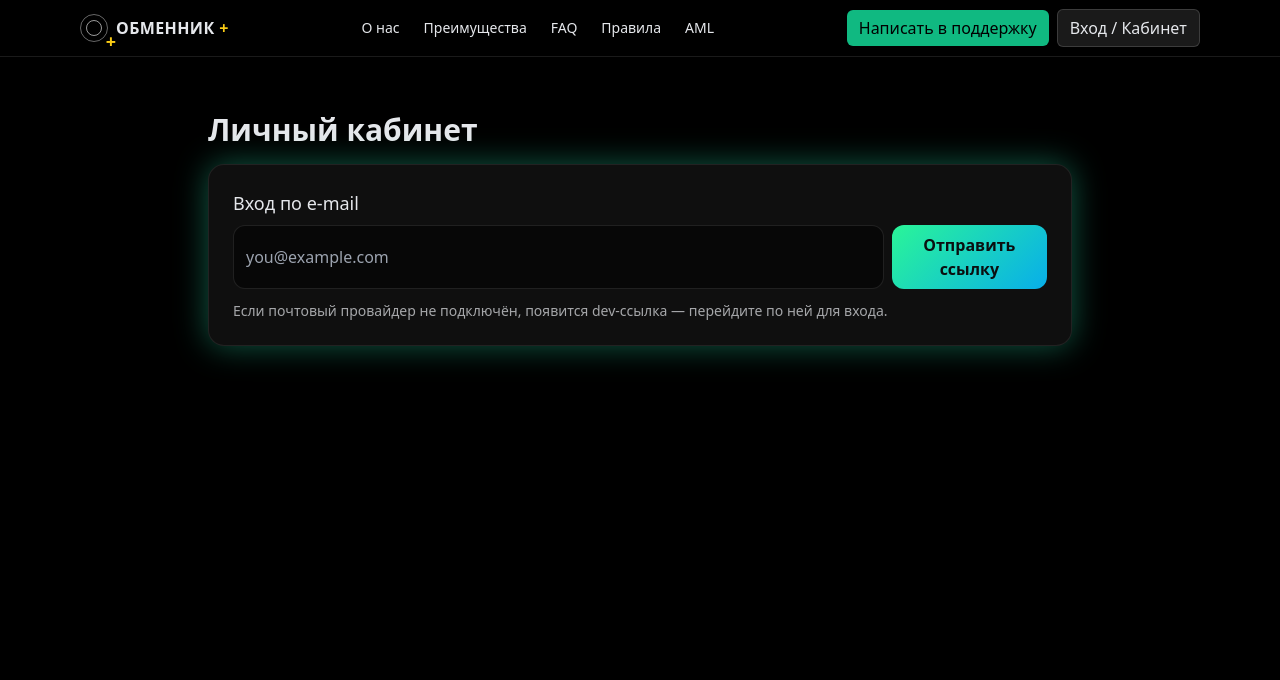
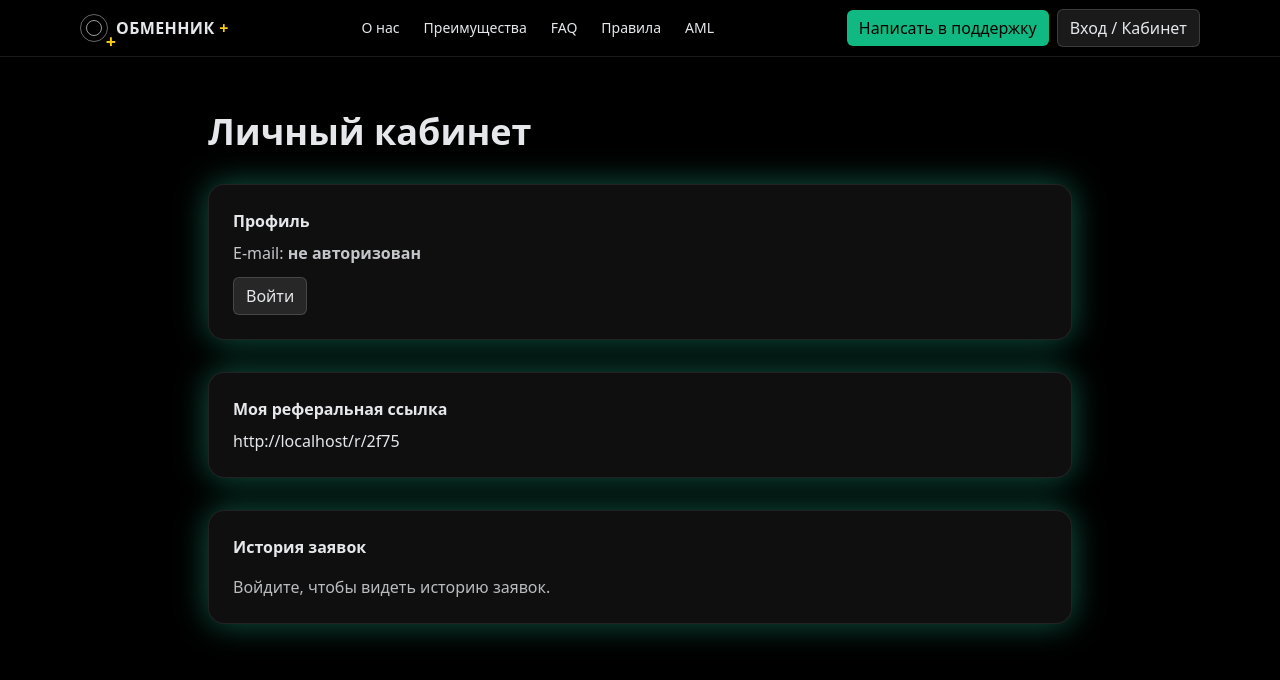
Before and after one commit to mihailgybkin-dot/obmennik-plus, a Next.js app: page /dashboard in a window 1280 px wide. Shown: the top 680 px of the page. Built offline with nearby package versions, Linux system fonts and the light colour scheme.

Commit message:
Update page.tsx

```diff
--- a/app/dashboard/page.tsx
+++ b/app/dashboard/page.tsx
@@ -1,98 +1,105 @@
-'use client';
-import { useEffect, useMemo, useState } from 'react';
-import { refCodeFromEmail } from '../../lib';
+"use client";
 
-function getEmail(): string | null {
-  if (typeof window === 'undefined') return null;
-  return localStorage.getItem('email') || null;
-}
+import { useEffect, useMemo, useState } from "react";
 
-export default function Dashboard(){
+type Row = {
+  id: string;
+  createdAt: string;
+  from: "RUB_CASH" | "USDT_TRC20";
+  to: "RUB_CASH" | "USDT_TRC20";
+  amountFrom: string;
+  amountTo: string;
+  rate: number;
+  city: string;
+};
+
+const L = (a: "RUB_CASH"|"USDT_TRC20") => a === "RUB_CASH" ? "Наличные RUB" : "USDT TRC20";
+
+export default function Dashboard() {
   const [email, setEmail] = useState<string | null>(null);
-  useEffect(()=>{ setEmail(getEmail()); }, []);
+  const [orders, setOrders] = useState<Row[]>([]);
+  const site = typeof window !== "undefined" ? window.location.origin : "";
+  const ref = useMemo(() => {
+    const base = site || "https://obmennikplus.ru";
+    // простая "рефка" — хэш из почты
+    const code = (email || "guest").split("").reduce((a,c)=> (a*31 + c.charCodeAt(0)) % 1_000_000, 7).toString(36);
+    return `${base}/r/${code}`;
+  }, [email, site]);
 
-  const refLink = useMemo(()=>{
-    if(!email) return '';
-    const code = refCodeFromEmail(email);
-    return `${window.location.origin}/r/${code}`;
-  }, [email]);
-
-  const [history, setHistory] = useState<any[]>([]);
-  useEffect(()=>{
-    const h = localStorage.getItem('history');
-    setHistory(h? JSON.parse(h) : []);
+  useEffect(() => {
+    const e = localStorage.getItem("email");
+    setEmail(e);
+    if (e) {
+      try {
+        const key = `orders:${e}`;
+        const list: Row[] = JSON.parse(localStorage.getItem(key) || "[]");
+        setOrders(list);
+      } catch { setOrders([]); }
+    }
   }, []);
 
   return (
     <main>
-      <div className="mx-auto max-w-4xl px-4 pt-28 pb-12">
-        <h1 className="text-3xl font-bold">Личный кабинет</h1>
+      <div className="mx-auto max-w-4xl px-4 pt-28 pb-16 space-y-8">
+        <h1 className="text-4xl font-bold">Личный кабинет</h1>
 
-        {!email ? (
-          <div className="card p-6 mt-4">
-            <div className="text-lg mb-2">Вход по e-mail</div>
-            <EmailLogin/>
-            <p className="mt-3 text-sm opacity-70">
-              Если почтовый провайдер не подключён, появится dev-ссылка — перейдите по ней для входа.
-            </p>
-          </div>
-        ) : (
-          <>
-            <div className="card p-6 mt-4">
-              <div className="text-lg mb-2">Профиль</div>
-              <div className="opacity-85">E-mail: <b>{email}</b></div>
-              <button className="badge mt-3" onClick={()=>{localStorage.removeItem('email'); location.reload();}}>Выйти</button>
-            </div>
-            <div className="card p-6 mt-4">
-              <div className="text-lg mb-2">Моя реферальная ссылка</div>
-              <div className="opacity-85 break-all">{refLink || '—'}</div>
-            </div>
-          </>
-        )}
+        <section className="card p-6">
+          <div className="font-semibold mb-2">Профиль</div>
+          <div className="opacity-85">E-mail: <b>{email || "не авторизован"}</b></div>
+          {!email && (
+            <a href="/dashboard" className="inline-block mt-3 px-3 py-1.5 rounded-md bg-white/10 border border-white/15">
+              Войти
+            </a>
+          )}
+        </section>
+
+        <section className="card p-6">
+          <div className="font-semibold mb-2">Моя реферальная ссылка</div>
+          <div className="break-all">{ref}</div>
+        </section>
+
+        <section className="card p-6">
+          <div className="font-semibold mb-4">История заявок</div>
+          {email ? (
+            orders.length ? (
+              <div className="overflow-x-auto">
+                <table className="w-full text-sm">
+                  <thead className="text-left opacity-70">
+                    <tr>
+                      <th className="py-2 pr-4">Дата</th>
+                      <th className="py-2 pr-4">ID</th>
+                      <th className="py-2 pr-4">Из</th>
+                      <th className="py-2 pr-4">В</th>
+                      <th className="py-2 pr-4">Сумма</th>
+                      <th className="py-2 pr-4">Получите</th>
+                      <th className="py-2 pr-4">Курс</th>
+                      <th className="py-2 pr-4">Город</th>
+                    </tr>
+                  </thead>
+                  <tbody className="opacity-90">
+                    {orders.map(o => (
+                      <tr key={o.id} className="border-t border-white/10">
+                        <td className="py-2 pr-4">{new Date(o.createdAt).toLocaleString("ru-RU")}</td>
+                        <td className="py-2 pr-4">{o.id}</td>
+                        <td className="py-2 pr-4">{L(o.from)}</td>
+                        <td className="py-2 pr-4">{L(o.to)}</td>
+                        <td className="py-2 pr-4">{o.amountFrom}</td>
+                        <td className="py-2 pr-4">{o.amountTo}</td>
+                        <td className="py-2 pr-4">{o.rate.toFixed(2)}</td>
+                        <td className="py-2 pr-4">{o.city}</td>
+                      </tr>
+                    ))}
+                  </tbody>
+                </table>
+              </div>
+            ) : (
+              <div className="opacity-80">Заявок пока нет.</div>
+            )
+          ) : (
+            <div className="opacity-80">Войдите, чтобы видеть историю заявок.</div>
+          )}
+        </section>
       </div>
     </main>
   );
 }
-
-function EmailLogin(){
-  const [email, setEmail] = useState("");
-  const [devLink, setDevLink] = useState("");
-
-  const send = async () => {
-    try{
-      const r = await fetch('/api/send-magic-link', {
-        method:'POST',
-        headers:{'Content-Type':'application/json'},
-        body: JSON.stringify({ email })
-      });
-      const j = await r.json();
-      if(j.ok){
-        if (j.dev && j.link) setDevLink(j.link);
-        else alert("Письмо отправлено. Проверьте почту.");
-      } else {
-        alert(j.error || 'Ошибка отправки');
-      }
-    }catch{ alert('Сеть недоступна'); }
-  };
-
-  return (
-    <div className="space-y-3">
-      <div className="flex flex-col sm:flex-row gap-2">
-        <input
-          value={email}
-          onChange={e=>setEmail(e.target.value)}
-          placeholder="you@example.com"
-          inputMode="email"
-          className="w-full bg-black/50 border border-white/10 rounded-xl p-3 outline-none focus:ring-2 focus:ring-cyan-400"
-        />
-        <button onClick={send} className="btn px-6">Отправить ссылку</button>
-      </div>
-      {devLink && (
-        <div className="text-sm">
-          Dev-ссылка для входа:{" "}
-          <a href={devLink} className="underline break-all">{devLink}</a>
-        </div>
-      )}
-    </div>
-  );
-}
```
